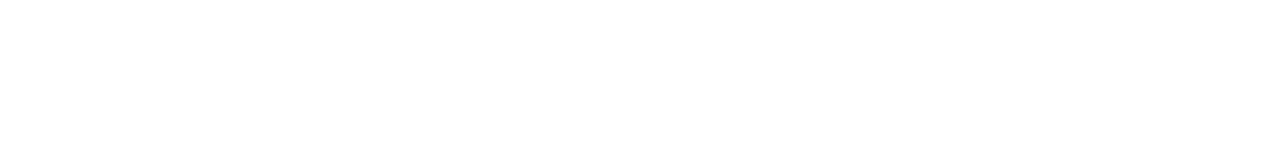
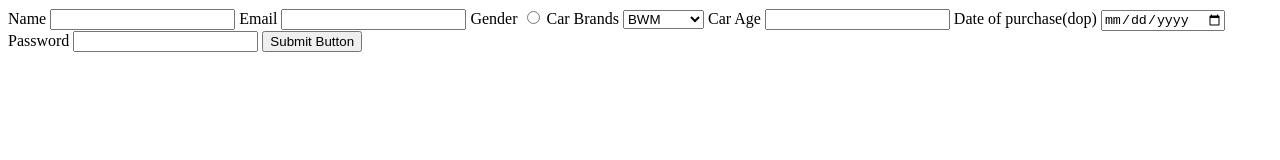
Before and after one commit to acciojob/car-insurance-form-sarang-j-lab, a website: page main.html in a window 1280 px wide. Drawn offline with Linux system fonts and the light colour scheme.

Commit message:
created a submission

```diff
--- a/main.html
+++ b/main.html
@@ -8,6 +8,20 @@
 
 <body>
 	<!-- the entire body must be written by student -->
+	<form>
+		Name <input type="text" id="name" required/>
+		Email <input type="email" id="email" required/>
+		Gender <input type="radio" id="email" />
+		Car Brands <select id="cars">
+			<option value="BMW">BWM</option>
+			<option value="Audi">Audi</option>
+			<option value="Mercedez">Mercedez</option>
+		</select>
+		Car Age <input type="number"  id="carage" required/>
+		Date of purchase(dop) <input type="date" id="dop" required />
+		Password <input type="password" id="password" required/>
+		<button type="submit">Submit Button</button>
+	</form>
     <script type="text/javascript" src="./script.js">
 </script>
 
```
